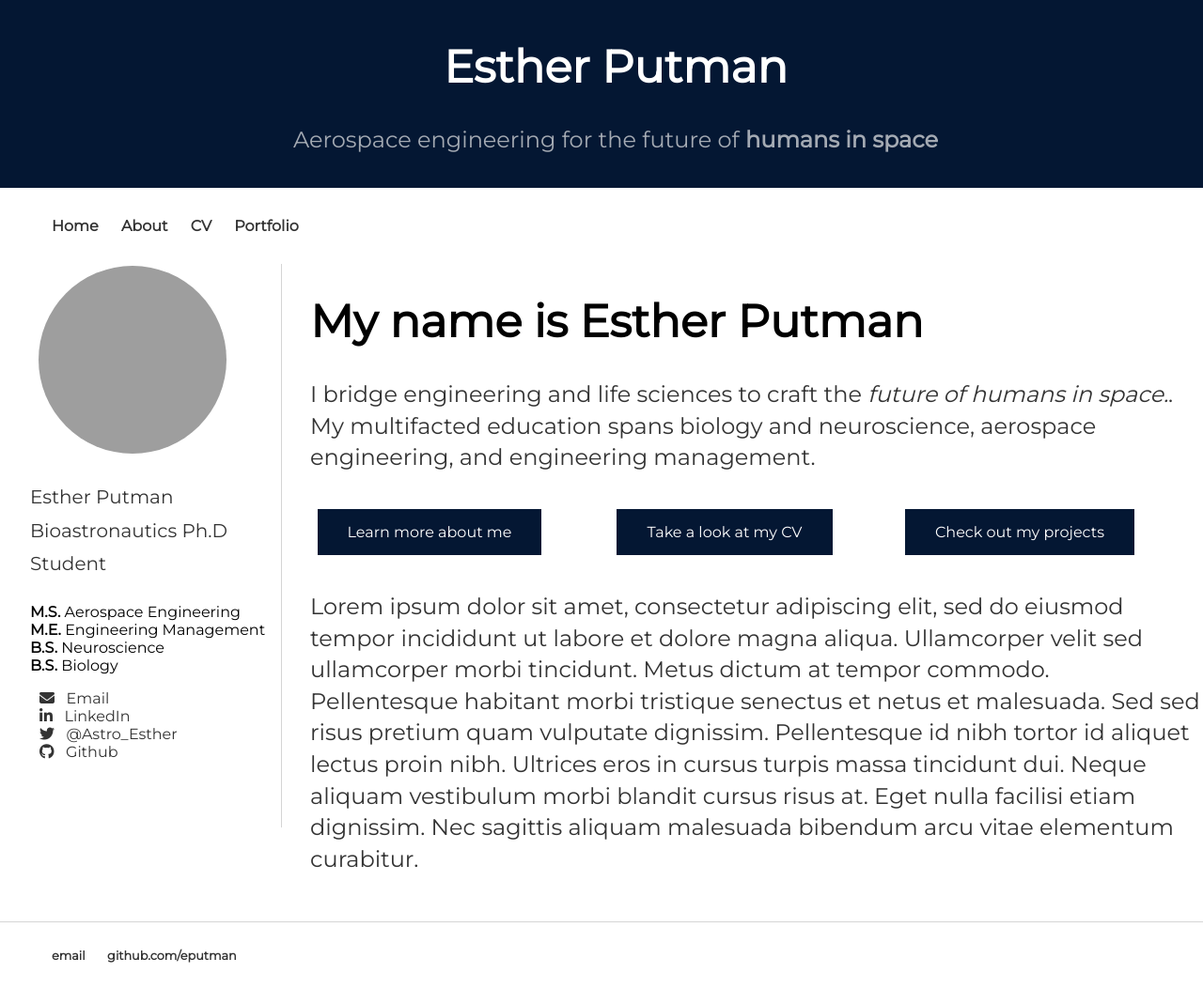
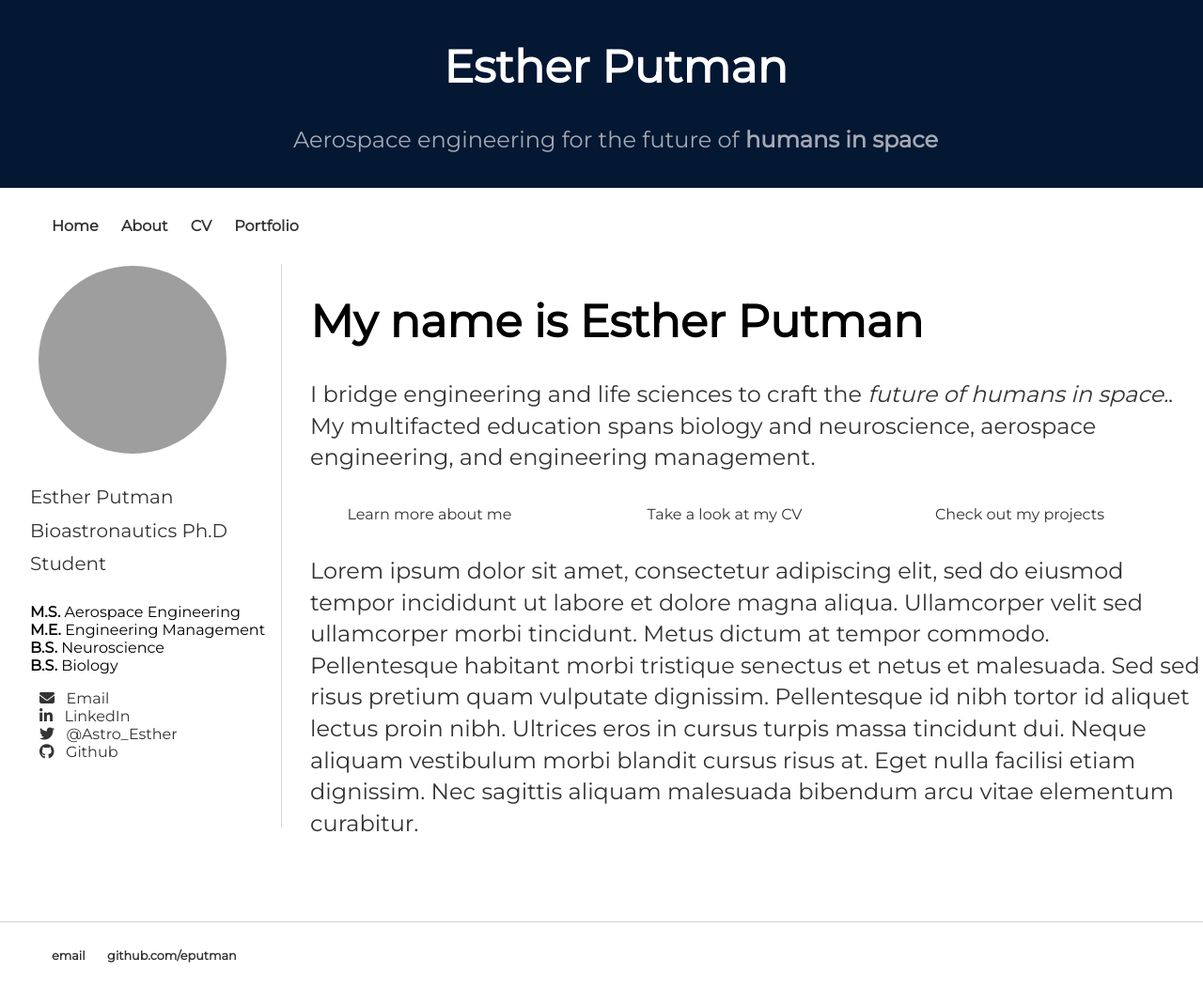
Before and after one commit to eputman/eputman.github.io, a Jekyll site: the page built from index.html, in a window 1280 px wide and 1053 px high. Shown: the whole window at 94% size. Built offline with Jekyll 4.4.1, drawn with Linux system fonts in a browser that asks for light colours; nearby versions of some CDN libraries; grey boxes are pictures that could not be loaded.

Commit message:
Update index.html

```diff
--- a/index.html
+++ b/index.html
@@ -33,13 +33,13 @@ title: Esther Putman, Aerospace Engineer
 				<div class="clearfix">
 				<div class="flex-container">
 					<div class="box">
-					<a href="/about" class="button">Learn more about me</a>
+					<a href="/about">Learn more about me</a>
 					</div>
 					<div class="box">
-					<a href="/CV" class="button">Take a look at my CV</a>
+					<a href="/CV">Take a look at my CV</a>
 					</div>
 					<div class="box">
-					<a href="/portfolio" class="button">Check out my projects</a>
+					<a href="/portfolio">Check out my projects</a>
 					</div>
 				</div> <!-- /flex-container-->
 				</div> <!-- /clearfix-->
```
